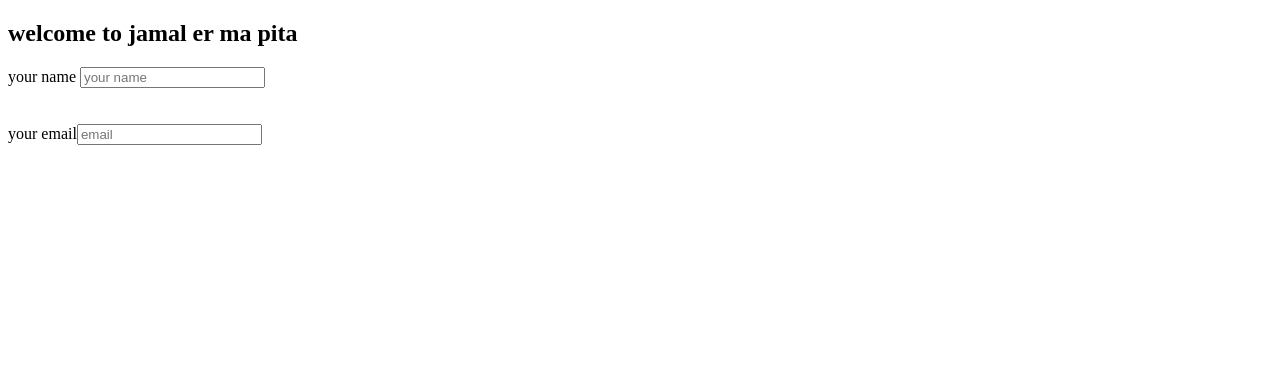
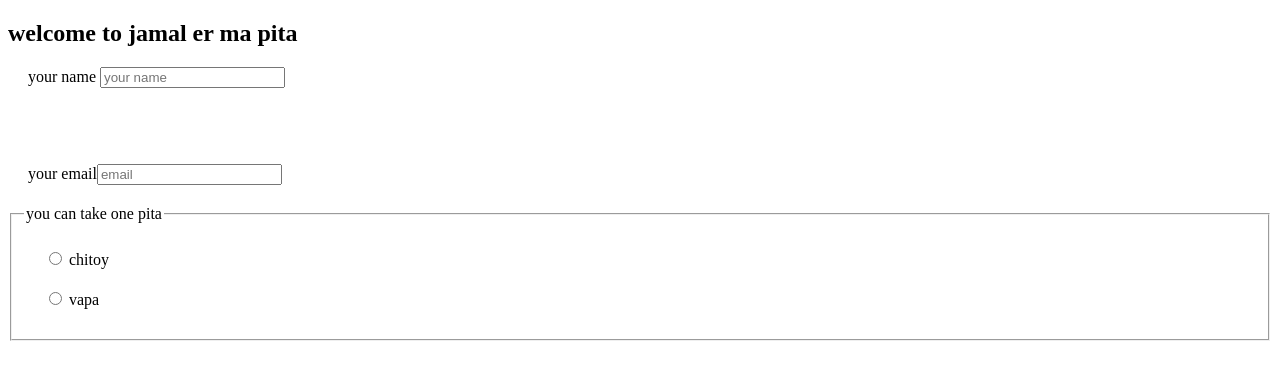
Before and after one commit to Roshid12/my-repo-repo-repo, a plain HTML site: page index.html in a window 1280 px wide. Drawn offline with Linux system fonts and the light colour scheme.

Commit message:
second lebel

```diff
--- a/index.html
+++ b/index.html
@@ -8,6 +8,7 @@
     <style>
     label{
         display: block;
+        margin: 20px;
     }
     </style>
 </head>
@@ -21,6 +22,17 @@
 
         <label for=" email "> your email<input id="name" type="text" placeholder="email">
         </label>
+        <fieldset>
+            <legend> you can take one pita</legend>
+            <label for=" chitoi">
+                <input type="radio" name="pitta" id="chitoy">
+                chitoy
+            </label>
+            <label for=" vapa">
+                <input type="radio" name="pitta" id="vapa">
+                vapa
+            </label>
+        </fieldset>
 
 
     </form>
```
